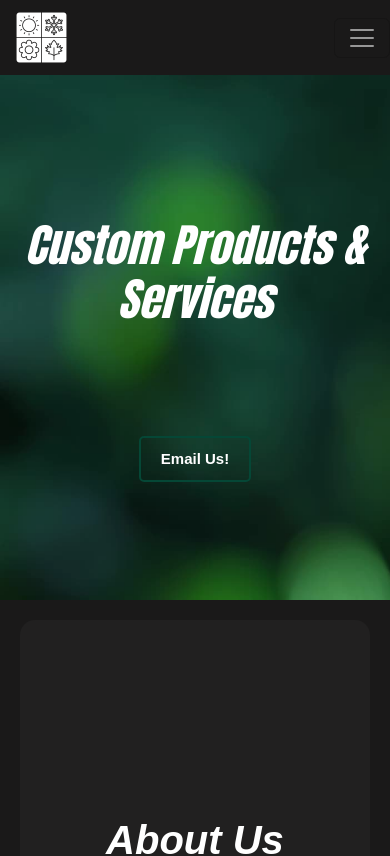
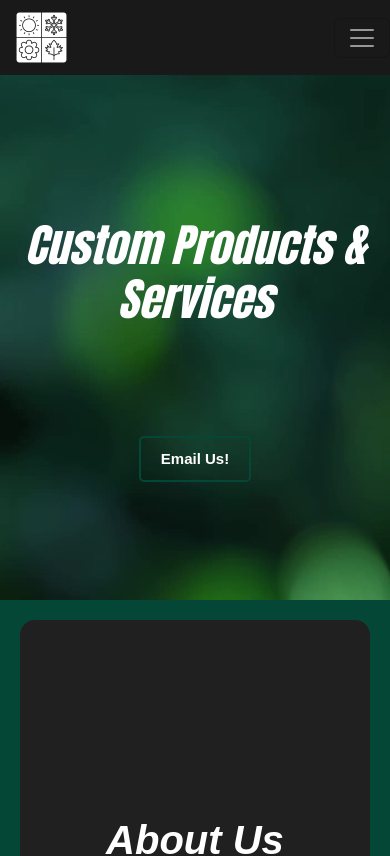
Before and after one commit to MikeAtwood/custom-products, a React (Vite) app: page / in a window 390 px wide. Shown: the top 856 px of the page. Built offline with nearby package versions, Linux system fonts and the light colour scheme.

Commit message:
updated bg color for mq

```diff
--- a/src/App.css
+++ b/src/App.css
@@ -425,7 +425,7 @@ nav.navbar {
     max-width: 100vw;
     font-size: 60px;
     overflow-x: hidden;
-    background-color: #1a1919;
+    background-color: #054736;
   }
   .navbar {
     position: relative;
@@ -453,7 +453,7 @@ nav.navbar {
     height: auto;
     background-color: #1a1919;
     background-image: url('./assets/img/hero2.jpeg');
-    max-height: 200px;
+    max-height: 300px;
     max-width: 100vw;
   }
   .hero-container a {
```
